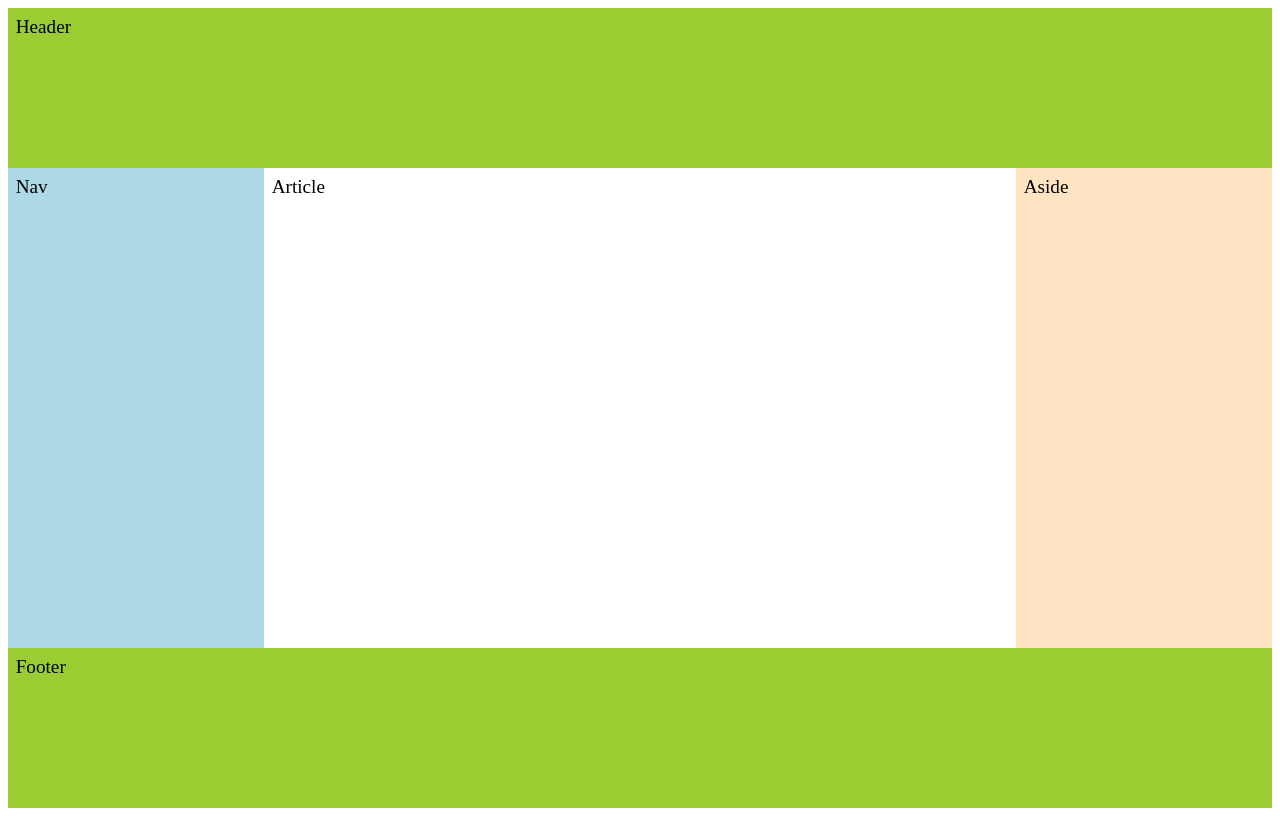
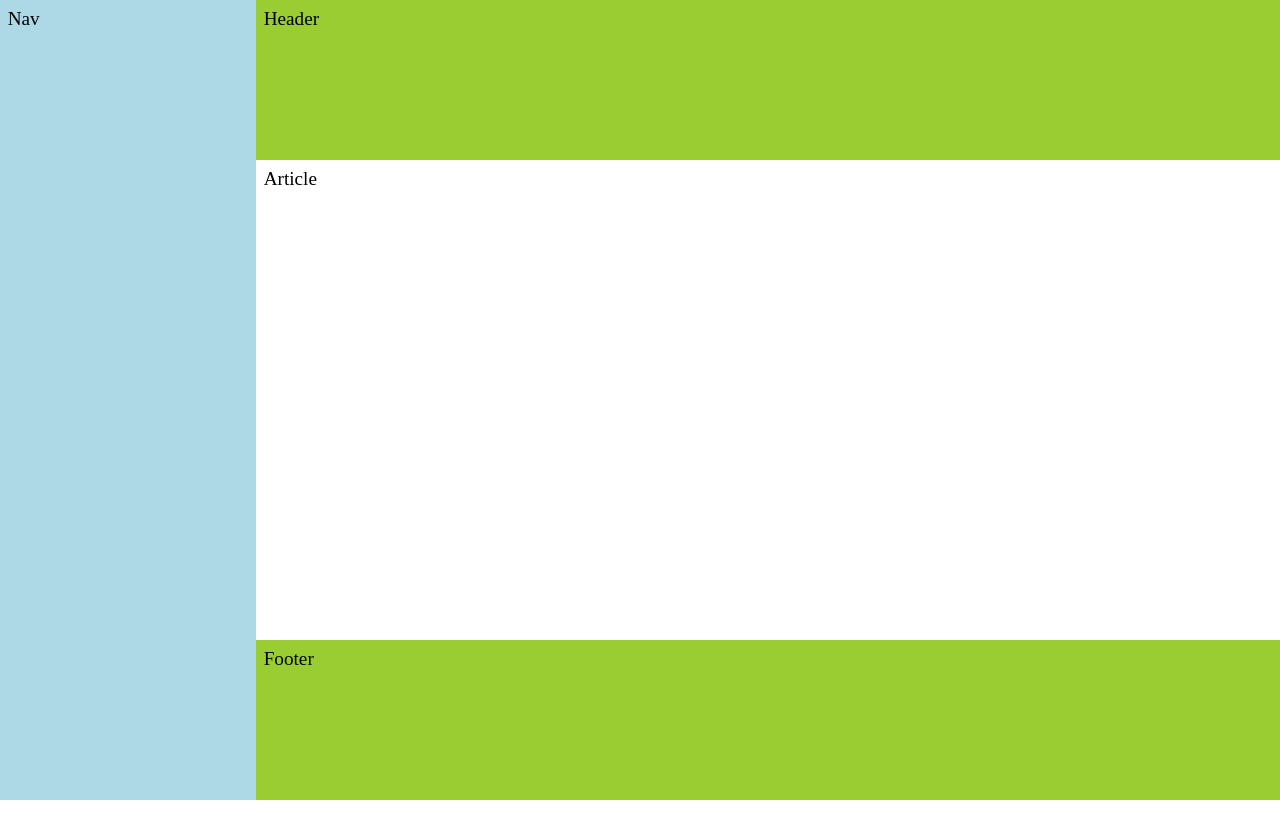
Before and after one commit to Rick799/flexbox101, a website built with Vite: page 06_website-layout/index.html in a window 1280 px wide. Built offline with nearby package versions, Linux system fonts and the light colour scheme.

Commit message:
06_website-layout: part 5

```diff
--- a/06_website-layout/index.html
+++ b/06_website-layout/index.html
@@ -8,12 +8,11 @@
     <title>Document</title>
   </head>
   <body>
-    <header>Header</header>
-    <div class="main">
-      <nav>Nav</nav>
+    <nav>Nav</nav>
+    <div class="col2">
+      <header>Header</header>
       <article>Article</article>
-      <aside>Aside</aside>
+      <footer>Footer</footer>
     </div>
-    <footer>Footer</footer>
   </body>
 </html>
--- a/06_website-layout/style.css
+++ b/06_website-layout/style.css
@@ -3,18 +3,15 @@
 }
 
 body {
+  margin: 0;
   font-size: 1.2em;
+  display: flex;
+  height: 100vh;
 }
 
-header,
-footer {
-  background-color: yellowgreen;
-  height: 20vh;
-}
-
-.main {
-  min-height: calc(100vh - 40vh);
-  display: flex;
+nav {
+  flex: 0 0 20vw;
+  background-color: lightblue;
 }
 
 header,
@@ -25,16 +22,19 @@ article {
   padding: 0.4em;
 }
 
-nav,
-aside {
-  background-color: bisque;
-  flex: 0 0 20vw;
+header,
+footer {
+  background-color: yellowgreen;
+  height: 20vh;
+}
+
+.col2 {
+  flex: 1;
+  display: flex;
+  flex-direction: column;
 }
 
 article {
   flex: 1;
+  /* height: calc(100vh - 40vh); */
 }
-
-nav {
-  background-color: lightblue;
-}
```
